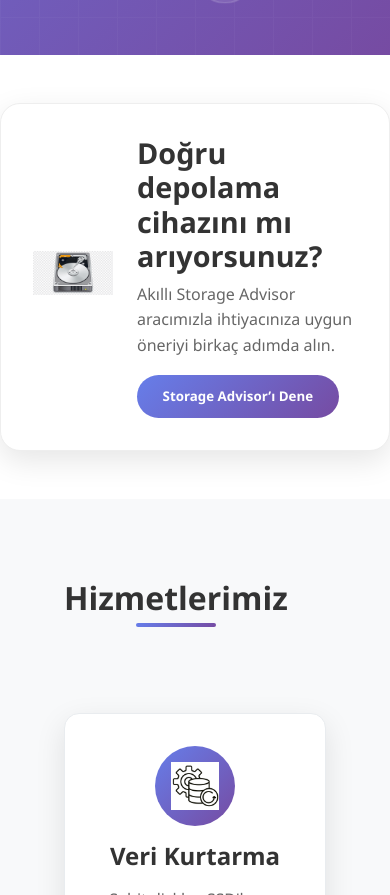
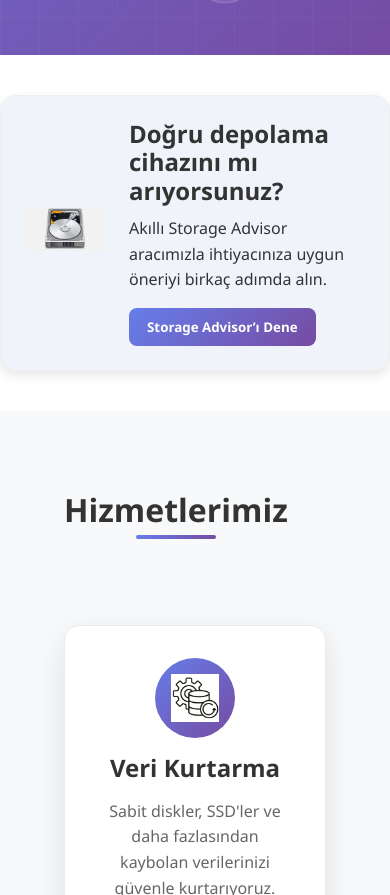
Before and after one commit to SalehKar/tekfin-website, a React (Create React App) app: page / in a window 390 px wide. Shown: the part 1036-1931 px from the top of the page. Built offline with nearby package versions, Linux system fonts and the light colour scheme.

Commit message:
Update HomePage.css

```diff
--- a/src/components/HomePage.css
+++ b/src/components/HomePage.css
@@ -425,5 +425,51 @@
 .promo-btn:hover {
   background: linear-gradient(135deg, #5a67d8 0%, #6b46c1 100%);
 }
+.promo-card {
+  display: flex;
+  align-items: center;
+  background-color: #f0f4fa;
+  border-radius: 16px;
+  padding: 24px;
+  margin: 40px auto;
+  box-shadow: 0 4px 12px rgba(0, 0, 0, 0.1);
+  max-width: 1000px;
+  gap: 24px;
+}
+
+.promo-icon img {
+  width: 80px;
+  height: 80px;
+}
+
+.promo-content {
+  flex: 1;
+}
+
+.promo-content h2 {
+  font-size: 1.5rem;
+  margin-bottom: 10px;
+}
+
+.promo-content p {
+  font-size: 1rem;
+  margin-bottom: 15px;
+  color: #333;
+}
+
+.promo-btn {
+  background-color: #003366;
+  color: #fff;
+  border: none;
+  padding: 10px 18px;
+  border-radius: 8px;
+  font-weight: bold;
+  cursor: pointer;
+  transition: background-color 0.3s ease;
+}
+
+.promo-btn:hover {
+  background-color: #0055aa;
+}
 
 }
```
